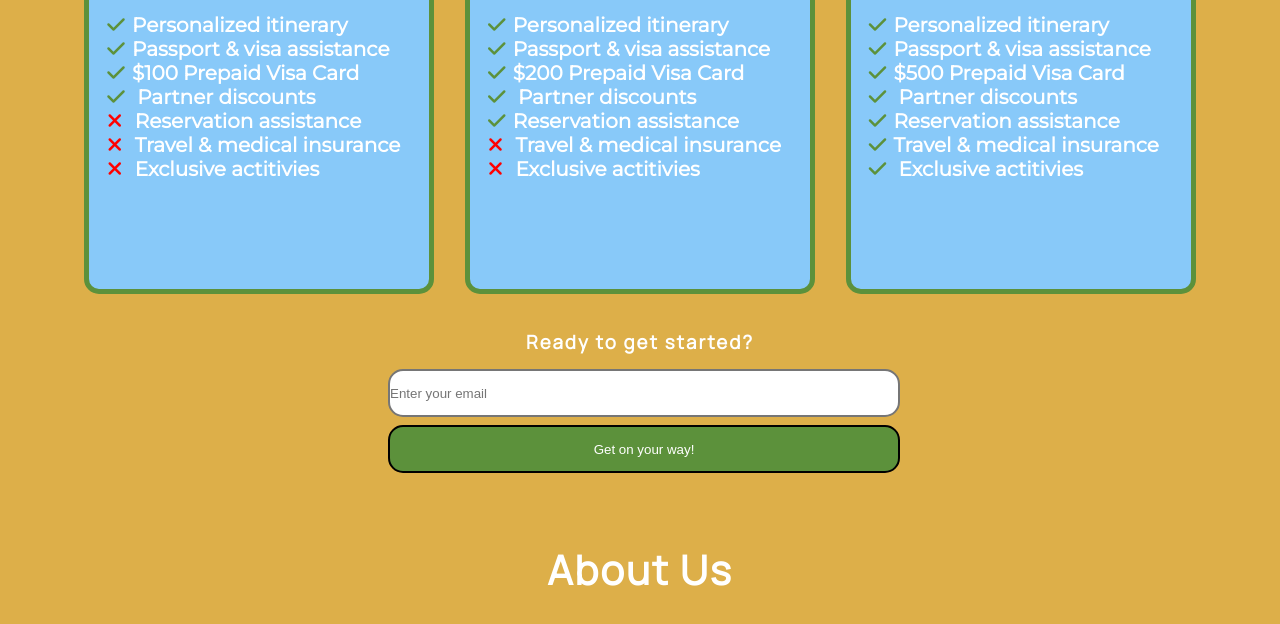
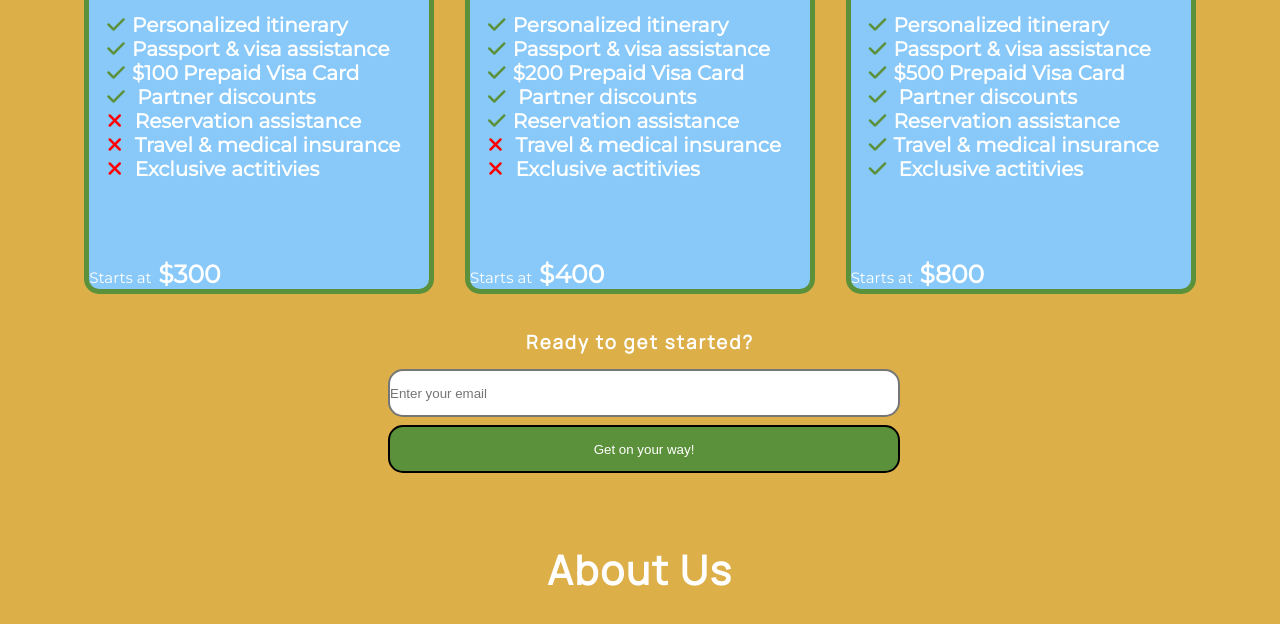
Before and after one commit to hilbug/freecodecamp-product-landing-page, a plain HTML site: page index.html in a window 1280 px wide. Shown: the part 781-1405 px from the top of the page. Drawn offline with Linux system fonts and the light colour scheme.

Commit message:
add pricing html

```diff
--- a/index.html
+++ b/index.html
@@ -57,9 +57,9 @@
                         <li><i class="fas fa-times"></i> &nbsp;Travel & medical insurance</li>
                         <li><i class="fas fa-times"></i> &nbsp;Exclusive actitivies</li>
                     </ul>
-                    <!-- <div class="pricing">
+                    <div class="pricing">
                         <p><span class="subtext">Starts at</span><span class="price-text"> $300</span></p>
-                    </div> -->
+                    </div>
                 </div>
                 <div class="card rounded-border">
                     <h3 class="card-title">Premium</h3>
@@ -72,9 +72,9 @@
                         <li><i class="fas fa-times"></i> &nbsp;Travel & medical insurance</li>
                         <li><i class="fas fa-times"></i> &nbsp;Exclusive actitivies</li>
                     </ul>
-                    <!-- <div class="pricing">
+                    <div class="pricing">
                         <p><span class="subtext">Starts at</span><span class="price-text"> $400</span></p>
-                    </div> -->
+                    </div>
                 </div>
                 <div class="card rounded-border">
                     <h3 class="card-title">Luxury</h3>
@@ -87,9 +87,9 @@
                         <li><i class="fas fa-check"></i> Travel & medical insurance</li>
                         <li><i class="fas fa-check"></i> &nbsp;Exclusive actitivies</li>
                     </ul>
-                    <!-- <div class="pricing">
+                    <div class="pricing">
                         <p><span class="subtext">Starts at</span><span class="price-text"> $800</span></p>
-                    </div> -->
+                    </div>
                 </div>
             </div>
 
```
